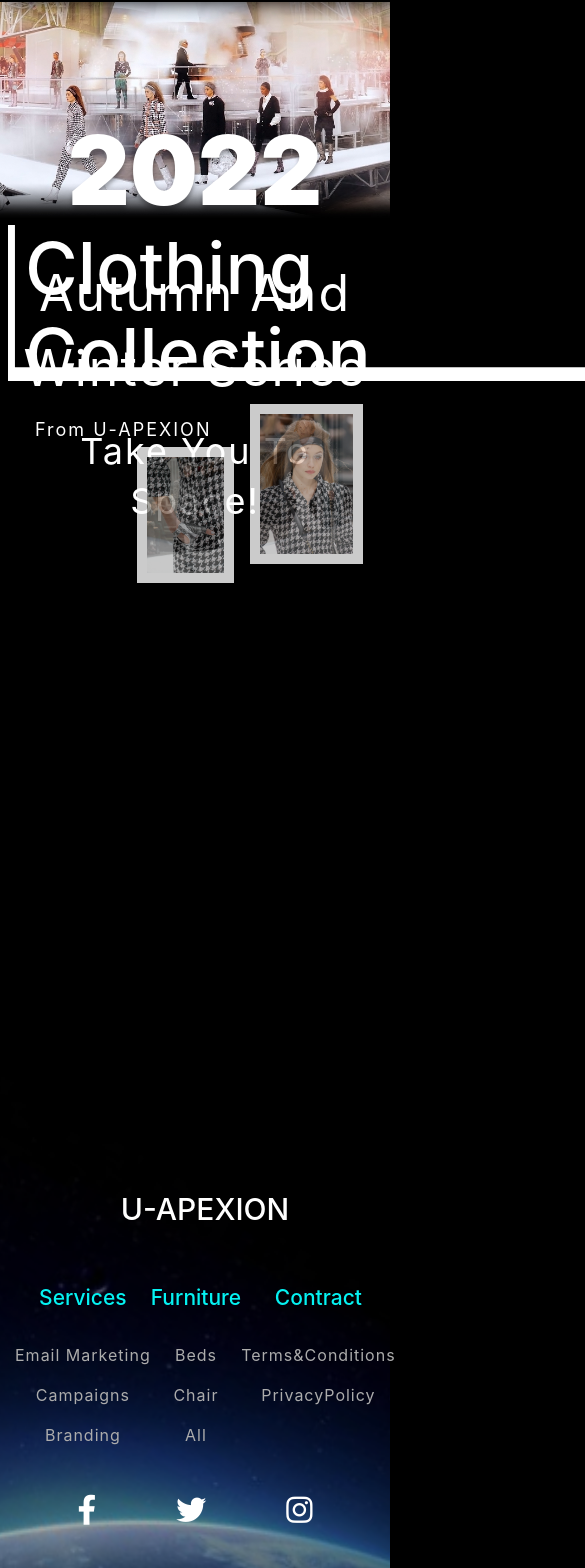
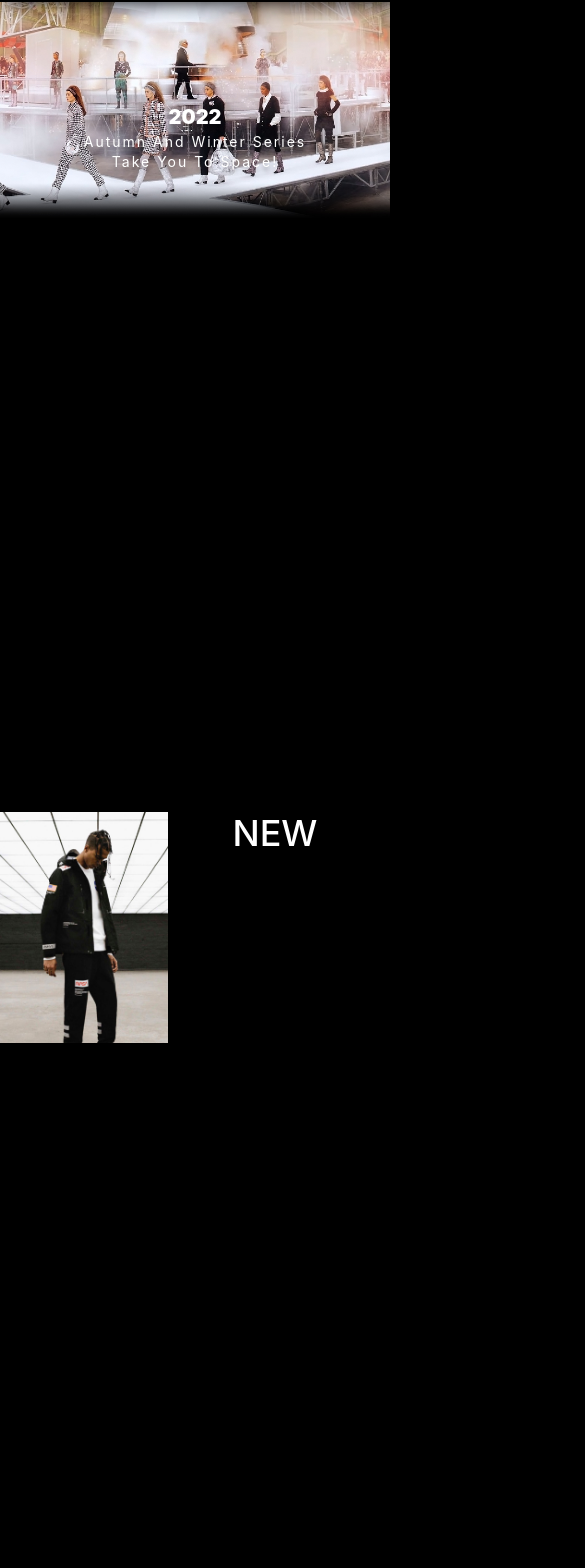
Before and after one commit to Jhih-Ting23472002/u-apexion-react, a React (Create React App) app: page /products in a window 390 px wide. Shown: the part 58-1626 px from the top of the page, 585 px wide, since content can reach past the window. Built offline with nearby package versions, Linux system fonts and the light colour scheme.

Commit message:
商品頁第三v

```diff
--- a/src/pages/Products/Products.js
+++ b/src/pages/Products/Products.js
@@ -87,8 +87,28 @@ function Products() {
           </div>
         </div>
       </div>
-    {/*------------------------新品--------------------------*/}
+      {/* 手機sp */}
+      <div className="pr-pic-ctn">
+        <div className="pic-ctn">
+          <img src="./product_img/_CHA0912.jpg" alt="" class="pic" />
+          <img src="./product_img/_LLL6122.jpg" alt="" class="pic" />
+          <img src="./product_img/_CHA0364.jpg" alt="" class="pic" />
+          <img src="./product_img/_CHA0849.jpg" alt="" class="pic" />
+          <img src="./product_img/_CHA0903.jpg" alt="" class="pic" />
+        </div>
+      </div>
 
+      {/*------------------------新品--------------------------*/}
+      <div className="pr-h10rem"></div>
+      <div className="pr-home-new">
+        <div className="pr-home-new-img-photo">
+          <img src="./product_img/M021J_BK019_1.jpg" alt="" />
+        </div>
+        <div className="pr-home-new-list">
+          <h3>NEW</h3>
+        </div>
+      </div>
+      <div className="pr-h10rem"></div>
     </article>
   );
 }
--- a/src/pages/Products/Products.scss
+++ b/src/pages/Products/Products.scss
@@ -1,4 +1,11 @@
 @import '~bootstrap/scss/bootstrap.scss';
+
+.pr-h10rem {
+    width           : 100%;
+    height          : 10rem;
+    background-color: black;
+    display         : inline-block;
+}
 
 /* 第1段--------------------------------------------------------------------------------------- */
 
@@ -38,46 +45,48 @@
         }
     }
 
-    >img {
+    >&.img {
         width     : 100%;
         Object-fit: contain;
     }
 }
 
-@media screen and (max-width:375px) {
+@media screen and (max-width:390px) {
     .pr-home-mv-img {
         position: relative;
 
         >.pr-home-mv-p {
-            margin-top: 25%;
+
             position  : absolute;
             width     : 100%;
             text-align: center;
 
             >.pr-home-h2 {
-                margin        : 0px;
-                font-weight   : 900;
-                font-size     : 20px;
-                color         : white;
-                text-transform: capitalize;
-                text-shadow   : 0px 4px 4px rgba(0, 0, 0, 0.35);
+                margin           : 0px;
+                font-weight      : 900;
+                font-size        : 20px;
+                color            : white;
+                // text-transform: capitalize;
+                text-shadow      : 0px 4px 4px rgba(0, 0, 0, 0.35);
             }
 
             >.pr-home-p1 {
-                margin        : 0px;
-                font-size     : 14px;
-                text-align    : center;
-                text-transform: capitalize;
-                color         : #FFFFFF;
-                text-shadow   : 0px 4px 4px rgba(0, 0, 0, 0.35);
+                margin           : 0px;
+                padding          : 0px;
+                font-size        : 14px;
+                text-align       : center;
+                // text-transform: capitalize;
+                color            : #FFFFFF;
+                text-shadow      : 0px 4px 4px rgba(0, 0, 0, 0.35);
             }
 
             >.pr-home-p2 {
-                font-size     : 14px;
-                text-align    : center;
-                text-transform: capitalize;
-                color         : #FFFFFF;
-                text-shadow   : 0px 4px 4px rgba(0, 0, 0, 0.35);
+                font-size        : 14px;
+                text-align       : center;
+                padding          : 0px;
+                // text-transform: capitalize;
+                color            : #FFFFFF;
+                text-shadow      : 0px 4px 4px rgba(0, 0, 0, 0.35);
             }
         }
 
@@ -85,6 +94,7 @@
 }
 
 /* 第2段時裝照--------------------------------------------------------------------------------------- */
+@media screen and (min-width:390px) {
     .pr-home-fashion-img {
         width          : 100%;
         display        : flex;
@@ -215,7 +225,7 @@
         }
 
         .slider_container2 {
-        top       : 26%;
+            top       : 24%;
             left      : 35%;
             width     : 25%;
             position  : absolute;
@@ -310,7 +320,7 @@
         }
 
         .slider_container3 {
-        top       : 21%;
+            top       : 20%;
             right     : 7%;
             width     : 29%;
             position  : absolute;
@@ -318,14 +328,12 @@
         }
 
         .slider_container3 div {
-        position    : absolute;
-        border      : 10px solid;
-        border-color: #fff;
-        width       : 100%;
-        top         : 0;
-        left        : 0;
-        opacity     : 0;
-        filter      : alpha(opacity=0);
+            position: absolute;
+            width   : 100%;
+            top     : 0;
+            left    : 0;
+            opacity : 0;
+            filter  : alpha(opacity=0);
 
             >img {
                 width: 100%;
@@ -404,3 +412,107 @@
             animation-delay        : 20s;
         }
     }
+
+    .pic-ctn {
+        display: none;
+    }
+
+}
+
+// 手機----------------------------------------------------------
+@media screen and (max-width:390px) {
+    .pr-home-fashion-img {
+        display: none;
+    }
+
+    .pr-pic-ctn {
+        width : 75%;
+        height: 421px;
+        margin: auto;
+
+        .pic-ctn {
+            position: relative;
+            width   : 100%;
+        }
+    }
+
+    .pic-ctn>img {
+        position  : absolute;
+        top       : 0;
+        opacity   : 0;
+        animation : display 10s infinite;
+        Object-fit: contain;
+    }
+
+
+    @keyframes display {
+        0% {
+            transform: translateX(200px);
+            opacity  : 0;
+        }
+
+        10% {
+            transform: translateX(0);
+            opacity  : 1;
+        }
+
+        20% {
+            transform: translateX(0);
+            opacity  : 1;
+        }
+
+        30% {
+            transform: translateX(-200px);
+            opacity  : 0;
+        }
+
+        100% {
+            transform: translateX(-200px);
+            opacity  : 0;
+        }
+    }
+
+
+    img:nth-child(2) {
+        animation-delay: 2s;
+    }
+
+    img:nth-child(3) {
+        animation-delay: 4s;
+    }
+
+    img:nth-child(4) {
+        animation-delay: 6s;
+    }
+
+    img:nth-child(5) {
+        animation-delay: 8s;
+    }
+}
+
+// 新品----------------------------------------------------------
+.pr-home-new {
+    width  : 100%;
+    display: flex;
+
+    >.pr-home-new-img-photo {
+        width   : 43%;
+        height  : 94vh;
+        overflow: hidden;
+
+        >img {
+            Object-fit: contain;
+        }
+    }
+
+    >.pr-home-new-list {
+        width: 55%;
+
+        >h3 {
+            text-align: center;
+            color     : white;
+            font-size : 36px;
+        }
+    }
+
+}
```
Also changed, not shown: public/product_img/M021J_BK019_1.jpg (added). Lines whose indentation alone changed are shown as unchanged.
